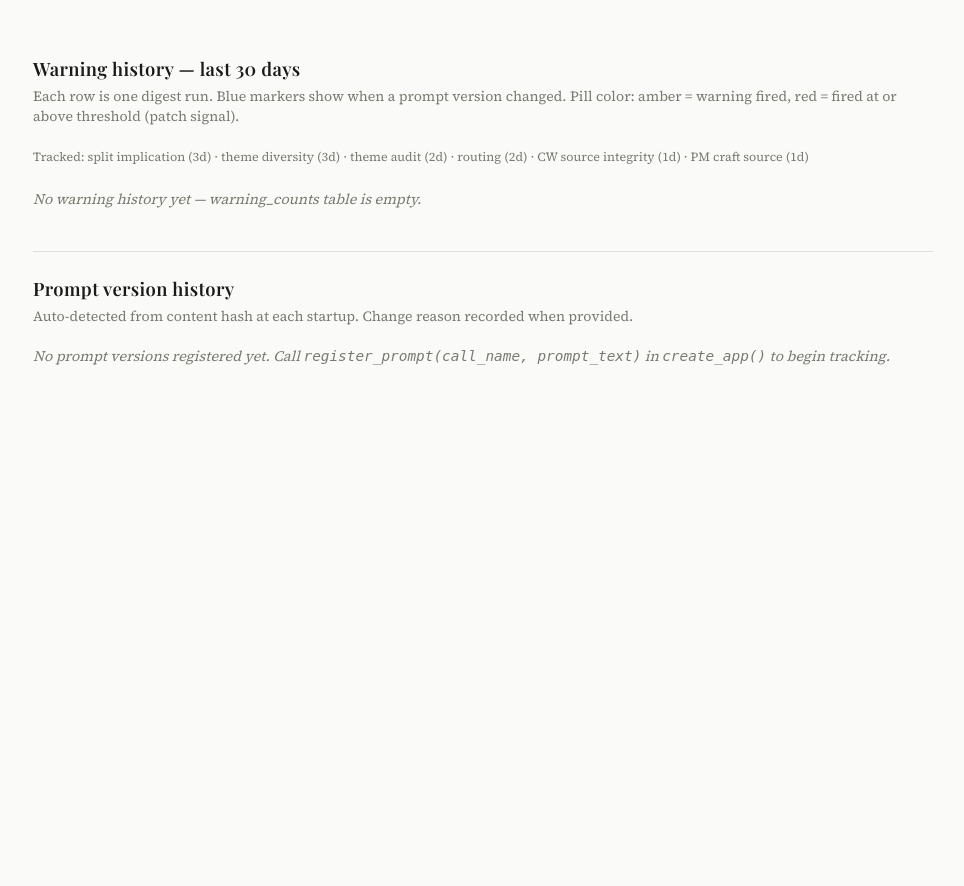
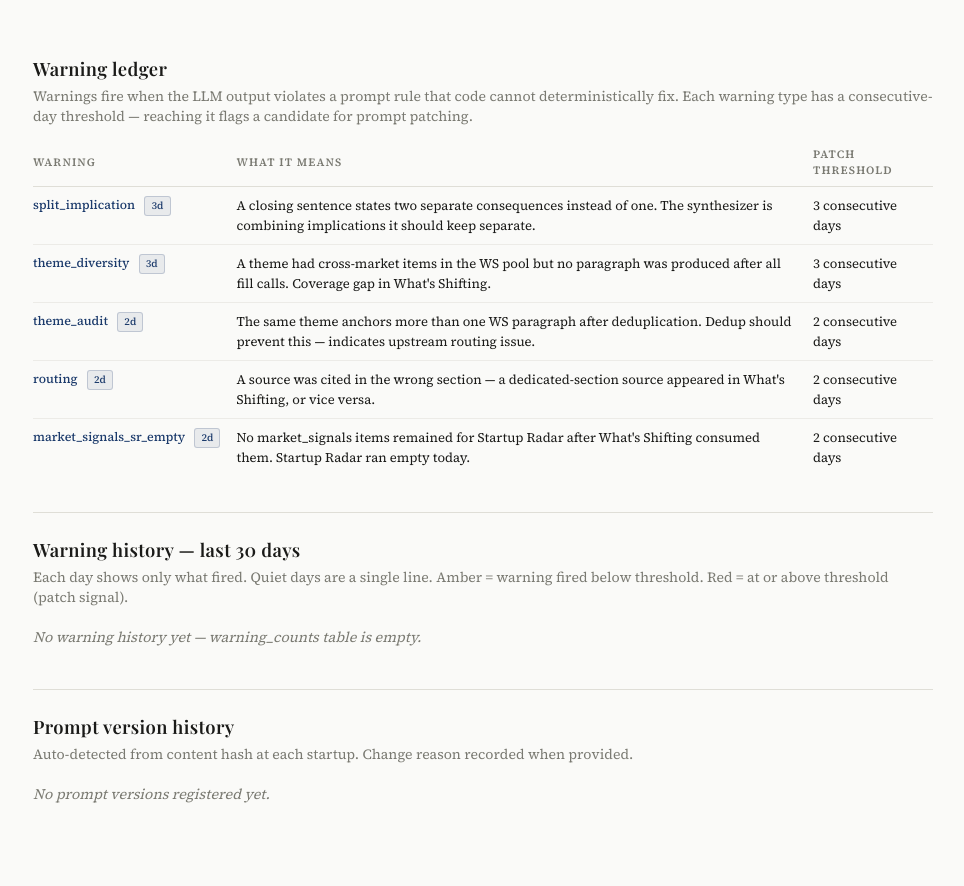
Before and after one commit to mounicasirineni/pm-intelligence-digest, a Flask app: template backend/app/templates/prompt_deviations.html in a window 1280 px wide. Shown: the part 151-1037 px from the top of the page, without its empty margins (157-1121 px from the left). Before the commit the page ends 516 px from the top, so only its background shows below. Run offline with Flask 3, Linux system fonts and the light colour scheme; the template is opened without the code that fills it, so the values that code supplies are empty.

Commit message:
feat: redesign prompt deviations page
- Replace checkbox grid with warning ledger + daily feed
- Add ledger with definitions, thresholds, and what each warning means
- Remove cw_source_integrity and pm_craft_source from tracked warnings
- Add market_signals_sr_empty to ledger and feed
- Feed shows only fired warnings per day; quiet days collapse to one line

```diff
--- a/backend/app/templates/prompt_deviations.html
+++ b/backend/app/templates/prompt_deviations.html
@@ -27,40 +27,47 @@
     .section:last-of-type{border-bottom:none;}
     .section-heading{font-size:1.15rem;margin-bottom:0.3rem;}
     .section-sub{font-size:0.88rem;color:var(--muted);margin-bottom:1.25rem;}
+    .empty{color:var(--muted);font-style:italic;font-size:0.9rem;}
 
-    /* Warning history table */
-    .tbl{width:100%;border-collapse:collapse;font-size:0.82rem;}
-    .tbl thead tr{border-bottom:1px solid var(--border);}
-    .tbl th{text-align:left;font-size:0.7rem;text-transform:uppercase;letter-spacing:0.1em;
-      color:var(--muted);padding:0 0.5rem 0.5rem 0;white-space:nowrap;font-weight:600;}
-    .tbl th:first-child{padding-left:0;}
-    .tbl td{padding:0.4rem 0.5rem 0.4rem 0;border-top:1px solid rgba(223,222,215,0.5);
-      vertical-align:top;white-space:nowrap;}
-    .tbl td:first-child{padding-left:0;}
-    .tbl tbody tr:first-child td{border-top:none;}
+    /* Ledger */
+    .ledger{width:100%;border-collapse:collapse;font-size:0.82rem;margin-bottom:0.5rem;}
+    .ledger th{text-align:left;font-size:0.7rem;text-transform:uppercase;letter-spacing:0.1em;
+      color:var(--muted);padding:0 1rem 0.5rem 0;font-weight:600;border-bottom:1px solid var(--border);}
+    .ledger td{padding:0.55rem 1rem 0.55rem 0;border-top:1px solid rgba(223,222,215,0.5);
+      vertical-align:top;line-height:1.5;}
+    .ledger td:first-child{white-space:nowrap;font-weight:500;color:var(--accent);font-size:0.78rem;}
+    .ledger tbody tr:first-child td{border-top:none;}
+    .threshold-badge{display:inline-block;font-size:0.65rem;padding:1px 6px;border-radius:3px;
+      background:rgba(27,58,107,0.08);border:1px solid rgba(27,58,107,0.2);
+      color:var(--accent);white-space:nowrap;margin-left:0.4rem;vertical-align:middle;}
 
-    /* Prompt change row */
-    .tbl tr.prompt-change td{
-      background:rgba(27,58,107,0.04);
+    /* Daily feed */
+    .feed{margin-top:0.5rem;}
+    .feed-day{padding:0.75rem 0;border-bottom:1px solid rgba(223,222,215,0.5);}
+    .feed-day:last-child{border-bottom:none;}
+    .feed-day-header{display:flex;align-items:baseline;gap:0.75rem;margin-bottom:0.3rem;}
+    .feed-date{font-weight:500;color:var(--accent);font-size:0.85rem;min-width:56px;}
+    .feed-quiet{font-size:0.82rem;color:var(--muted);font-style:italic;}
+    .feed-warning{display:flex;align-items:baseline;gap:0.6rem;
+      font-size:0.82rem;margin-top:0.3rem;line-height:1.5;}
+    .feed-warning-name{font-weight:600;min-width:180px;color:var(--text);}
+    .streak-pill{display:inline-block;font-size:0.68rem;padding:1px 6px;border-radius:3px;
+      white-space:nowrap;flex-shrink:0;}
+    .streak-pill.active{background:rgba(180,83,9,0.12);border:1px solid rgba(180,83,9,0.3);color:var(--amber);}
+    .streak-pill.patch{background:rgba(153,27,27,0.1);border:1px solid rgba(153,27,27,0.3);color:var(--red);}
+    .feed-detail{font-size:0.78rem;color:var(--muted);}
+
+    /* Prompt change banner */
+    .prompt-change-banner{
+      display:flex;align-items:center;gap:8px;
+      padding:0.6rem 0;margin-bottom:0;
+      font-size:0.72rem;font-weight:600;color:var(--accent);
       border-top:2px solid var(--accent);
-    }
-    .tbl tr.prompt-change + tr td{border-top:none;}
-    .prompt-change-banner{
-      font-size:0.72rem;font-weight:600;color:var(--accent);
-      display:flex;align-items:center;gap:6px;
     }
     .prompt-change-banner::before{
       content:"";display:inline-block;width:8px;height:8px;
       border-radius:50%;background:var(--accent);flex-shrink:0;
     }
-
-    /* Warning pills in cells */
-    .warn-cell{white-space:normal;}
-    .warn-pill{display:inline-block;font-size:0.68rem;padding:1px 6px;border-radius:3px;
-      margin:1px 2px 1px 0;white-space:nowrap;}
-    .warn-pill.active{background:rgba(180,83,9,0.12);border:1px solid rgba(180,83,9,0.3);color:var(--amber);}
-    .warn-pill.streak{background:rgba(153,27,27,0.1);border:1px solid rgba(153,27,27,0.3);color:var(--red);}
-    .warn-pill.ok{background:rgba(45,106,79,0.08);border:1px solid rgba(45,106,79,0.25);color:var(--green);}
 
     /* Version history */
     .version-group{margin-bottom:1.5rem;}
@@ -74,10 +81,6 @@
     .v-active{font-size:0.65rem;background:#dcfce7;color:#166534;padding:1px 5px;border-radius:3px;font-weight:700;}
     .v-reason{color:var(--text);flex:1;}
     .v-by{font-size:0.72rem;color:var(--muted);}
-    .empty{color:var(--muted);font-style:italic;font-size:0.9rem;}
-
-    /* Legend */
-    .legend{font-size:0.78rem;color:var(--muted);line-height:1.8;margin-bottom:1.25rem;}
   </style>
 </head>
 <body>
@@ -94,61 +97,79 @@
     </nav>
   </header>
 
-  <!-- Warning history -->
+  <!-- Warning ledger -->
+  <section class="section">
+    <h2 class="section-heading">Warning ledger</h2>
+    <div class="section-sub">
+      Warnings fire when the LLM output violates a prompt rule that code cannot deterministically fix.
+      Each warning type has a consecutive-day threshold — reaching it flags a candidate for prompt patching.
+    </div>
+
+    <table class="ledger">
+      <thead>
+        <tr>
+          <th style="width:180px;">Warning</th>
+          <th>What it means</th>
+          <th style="width:120px;">Patch threshold</th>
+        </tr>
+      </thead>
+      <tbody>
+        <tr>
+          <td>split_implication <span class="threshold-badge">3d</span></td>
+          <td>A closing sentence states two separate consequences instead of one. The synthesizer is combining implications it should keep separate.</td>
+          <td>3 consecutive days</td>
+        </tr>
+        <tr>
+          <td>theme_diversity <span class="threshold-badge">3d</span></td>
+          <td>A theme had cross-market items in the WS pool but no paragraph was produced after all fill calls. Coverage gap in What's Shifting.</td>
+          <td>3 consecutive days</td>
+        </tr>
+        <tr>
+          <td>theme_audit <span class="threshold-badge">2d</span></td>
+          <td>The same theme anchors more than one WS paragraph after deduplication. Dedup should prevent this — indicates upstream routing issue.</td>
+          <td>2 consecutive days</td>
+        </tr>
+        <tr>
+          <td>routing <span class="threshold-badge">2d</span></td>
+          <td>A source was cited in the wrong section — a dedicated-section source appeared in What's Shifting, or vice versa.</td>
+          <td>2 consecutive days</td>
+        </tr>
+        <tr>
+          <td>market_signals_sr_empty <span class="threshold-badge">2d</span></td>
+          <td>No market_signals items remained for Startup Radar after What's Shifting consumed them. Startup Radar ran empty today.</td>
+          <td>2 consecutive days</td>
+        </tr>
+      </tbody>
+    </table>
+  </section>
+
+  <!-- Warning history feed -->
   <section class="section">
     <h2 class="section-heading">Warning history — last 30 days</h2>
     <div class="section-sub">
-      Each row is one digest run. Blue markers show when a prompt version changed.
-      Pill color: amber = warning fired, red = fired at or above threshold (patch signal).
-    </div>
-    <div class="legend">
-      Tracked: split implication (3d) · theme diversity (3d) · theme audit (2d) ·
-      routing (2d) · CW source integrity (1d) · PM craft source (1d)
+      Each day shows only what fired. Quiet days are a single line.
+      Amber = warning fired below threshold. Red = at or above threshold (patch signal).
     </div>
 
-    {% set tracked = [
-      "split_implication_warnings",
-      "theme_diversity_warnings",
-      "theme_audit_warnings",
-      "routing_warnings",
-      "cw_source_integrity_violations",
-      "pm_craft_source_violations"
-    ] %}
-
-    {% set thresholds = {
-      "split_implication_warnings": 3,
-      "theme_diversity_warnings": 3,
-      "theme_audit_warnings": 2,
-      "routing_warnings": 2,
-      "cw_source_integrity_violations": 1,
-      "pm_craft_source_violations": 1
+    {% set tracked_warnings = {
+      "split_implication_warnings": {"label": "Split implication", "threshold": 3},
+      "theme_diversity_warnings":   {"label": "Theme diversity",   "threshold": 3},
+      "theme_audit_warnings":       {"label": "Theme audit",       "threshold": 2},
+      "routing_warnings":           {"label": "Routing",           "threshold": 2},
+      "market_signals_sr_empty":    {"label": "SR pool empty",     "threshold": 2}
     } %}
 
     {% if warnings %}
-    <table class="tbl">
-      <thead>
-        <tr>
-          <th>Date</th>
-          <th>Split impl.</th>
-          <th>Theme div.</th>
-          <th>Theme audit</th>
-          <th>Routing</th>
-          <th>CW integrity</th>
-          <th>PM craft src</th>
-        </tr>
-      </thead>
-      <tbody>
+    <div class="feed">
       {% for row in warnings %}
 
-        {# Prompt change banner row #}
+        {# Prompt change banner #}
         {% if row.date in change_dates %}
-        <tr class="prompt-change">
-          <td colspan="7">
         <div class="prompt-change-banner">
           Prompt updated on {{ row.date }} —
           {% set changed_calls = [] %}
-              {% for call_name, versions in versions.items() %}
-                {% for v in versions %}
+          {% for call_name, vlist in versions.items() %}
+            {% for v in vlist %}
               {% if v.active_from == row.date %}
                 {% if changed_calls.append(call_name | replace("_"," ")) %}{% endif %}
               {% endif %}
@@ -156,29 +177,39 @@
           {% endfor %}
           {{ changed_calls | join(', ') or 'see version history below' }}
         </div>
-          </td>
-        </tr>
         {% endif %}
 
-        <tr>
-          <td style="color:var(--accent);font-weight:500;">{{ row.label }}</td>
-          {% for wtype in tracked %}
+        {% set fired = [] %}
+        {% for wtype, meta in tracked_warnings.items() %}
           {% set wdata = row.warnings.get(wtype) %}
-          <td class="warn-cell">
           {% if wdata %}
-              {% set threshold = thresholds.get(wtype, 99) %}
-              <span class="warn-pill {% if wdata.consecutive_days >= threshold %}streak{% else %}active{% endif %}">
-                {{ wdata.consecutive_days }}d
+            {% if fired.append((wtype, meta, wdata)) %}{% endif %}
+          {% endif %}
+        {% endfor %}
+
+        <div class="feed-day">
+          <div class="feed-day-header">
+            <span class="feed-date">{{ row.label }}</span>
+            {% if not fired %}
+              <span class="feed-quiet">No warnings</span>
+            {% endif %}
+          </div>
+
+          {% for wtype, meta, wdata in fired %}
+          {% set at_threshold = wdata.consecutive_days >= meta.threshold %}
+          <div class="feed-warning">
+            <span class="feed-warning-name">{{ meta.label }}</span>
+            <span class="streak-pill {% if at_threshold %}patch{% else %}active{% endif %}">
+              {{ wdata.consecutive_days }}d streak
+              · {{ wdata.count }} occurrence{{ 's' if wdata.count != 1 else '' }}
+              {% if at_threshold %} · patch signal{% endif %}
             </span>
-            {% else %}
-              <span class="warn-pill ok">✓</span>
-            {% endif %}
-          </td>
+          </div>
           {% endfor %}
-        </tr>
+        </div>
+
       {% endfor %}
-      </tbody>
-    </table>
+    </div>
     {% else %}
     <p class="empty">No warning history yet — warning_counts table is empty.</p>
     {% endif %}
@@ -192,16 +223,20 @@
     </div>
 
     {% set ordered_calls = [
-      "summarizer.call_a.system", "summarizer.call_b.system", "summarizer.call_c.system",
-      "synthesizer.call_1a", "synthesizer.call_1b",
-      "synthesizer.call_2_pm_craft", "synthesizer.call_3_cw", "synthesizer.call_4a", "synthesizer.call_4b_sr"
+      "summarizer.call_a.system",
+      "summarizer.call_b.system",
+      "summarizer.call_c.system",
+      "synthesizer.shared.system",
+      "synthesizer.call_1a.system",
+      "synthesizer.call_2_pm_craft",
+      "synthesizer.call_3_cw",
+      "synthesizer.call_4a.system",
+      "synthesizer.call_4b_sr"
     ] %}
 
     {% set ns = namespace(has_any=false) %}
     {% for call_name in ordered_calls %}
-      {% if versions.get(call_name) %}
-        {% set ns.has_any = true %}
-      {% endif %}
+      {% if versions.get(call_name) %}{% set ns.has_any = true %}{% endif %}
     {% endfor %}
 
     {% if ns.has_any %}
@@ -209,7 +244,7 @@
       {% set vlist = versions.get(call_name) %}
       {% if vlist %}
       <div class="version-group">
-        <div class="version-group-label">{{ call_name | replace("."," · ") }}</div>
+        <div class="version-group-label">{{ call_name | replace("."," · ") | replace("_"," ") }}</div>
         {% for v in vlist %}
         <div class="version-row">
           <span class="v-date">{{ v.active_from }}</span>
@@ -223,10 +258,7 @@
       {% endif %}
       {% endfor %}
     {% else %}
-      <p class="empty">
-        No prompt versions registered yet.
-        Call <code>register_prompt(call_name, prompt_text)</code> in <code>create_app()</code> to begin tracking.
-      </p>
+      <p class="empty">No prompt versions registered yet.</p>
     {% endif %}
   </section>
 
```
Lines whose indentation alone changed are shown as unchanged.
